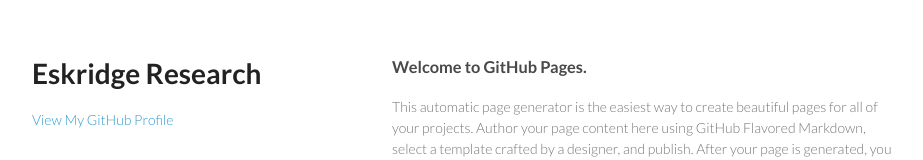
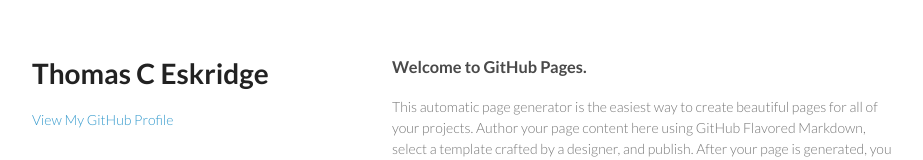
Before and after one commit to tce/tce.github.io2, a plain HTML site: page index.html in a window 1280 px wide. Shown: the top 160 px of the page, without its empty margins (178-1101 px from the left). Drawn offline with Linux system fonts and the light colour scheme.

Commit message:
Update index.html

```diff
--- a/index.html
+++ b/index.html
@@ -15,7 +15,7 @@
   <body>
     <div class="wrapper">
       <header>
-        <h1>Eskridge Research</h1>
+        <h1>Thomas C Eskridge</h1>
         <p></p>
 
 
```
